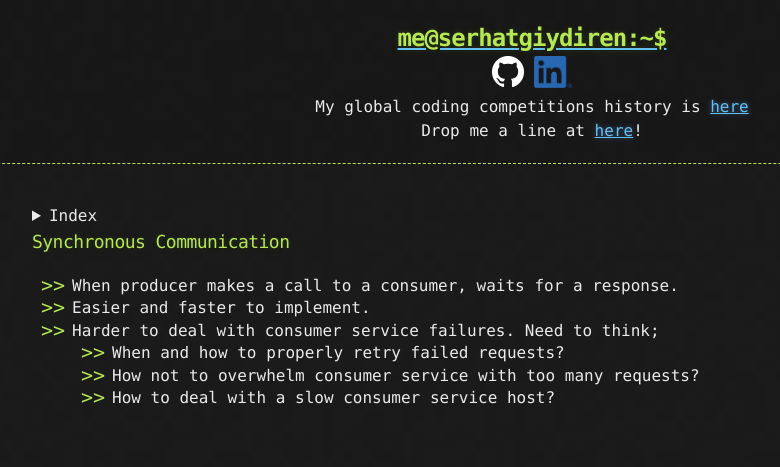
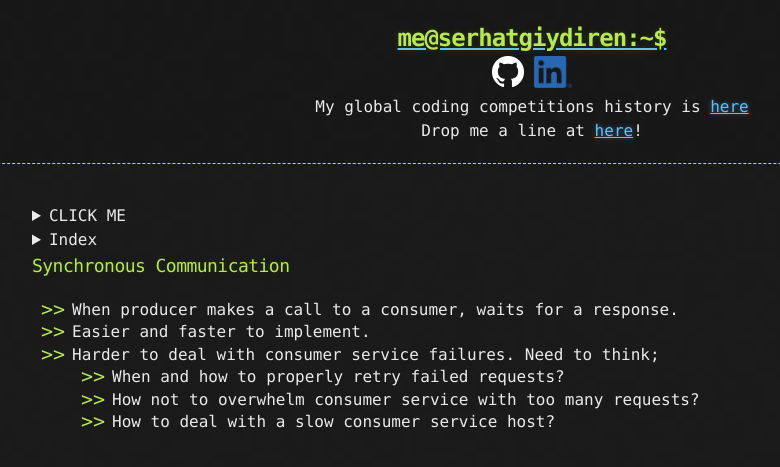
Before and after one commit to goodHunter27/serhatgiydiren.github.io, a Jekyll site: the page built from _posts/2020-02-01-system-design-interview-distributed-message-queue-synchronous-communication.md, in a window 1280 px wide. Shown: the top 467 px of the page, without its empty margins (108-888 px from the left). Built offline with Jekyll 4.4.1, drawn with Linux system fonts in a browser that asks for light colours.

Commit message:
Update 2020-02-01-system-design-interview-distributed-message-queue-synchronous-communication.md

````diff
--- a/_posts/2020-02-01-system-design-interview-distributed-message-queue-synchronous-communication.md
+++ b/_posts/2020-02-01-system-design-interview-distributed-message-queue-synchronous-communication.md
@@ -1,6 +1,18 @@
 ---
 layout: default
 ---
+
+<details><summary>CLICK ME</summary>
+<p>
+
+#### We can hide anything, even code!
+
+    ```ruby
+      puts "Hello World"
+    ```
+
+</p>
+</details>
 
 <details><summary>Index</summary>
   <p>
````
